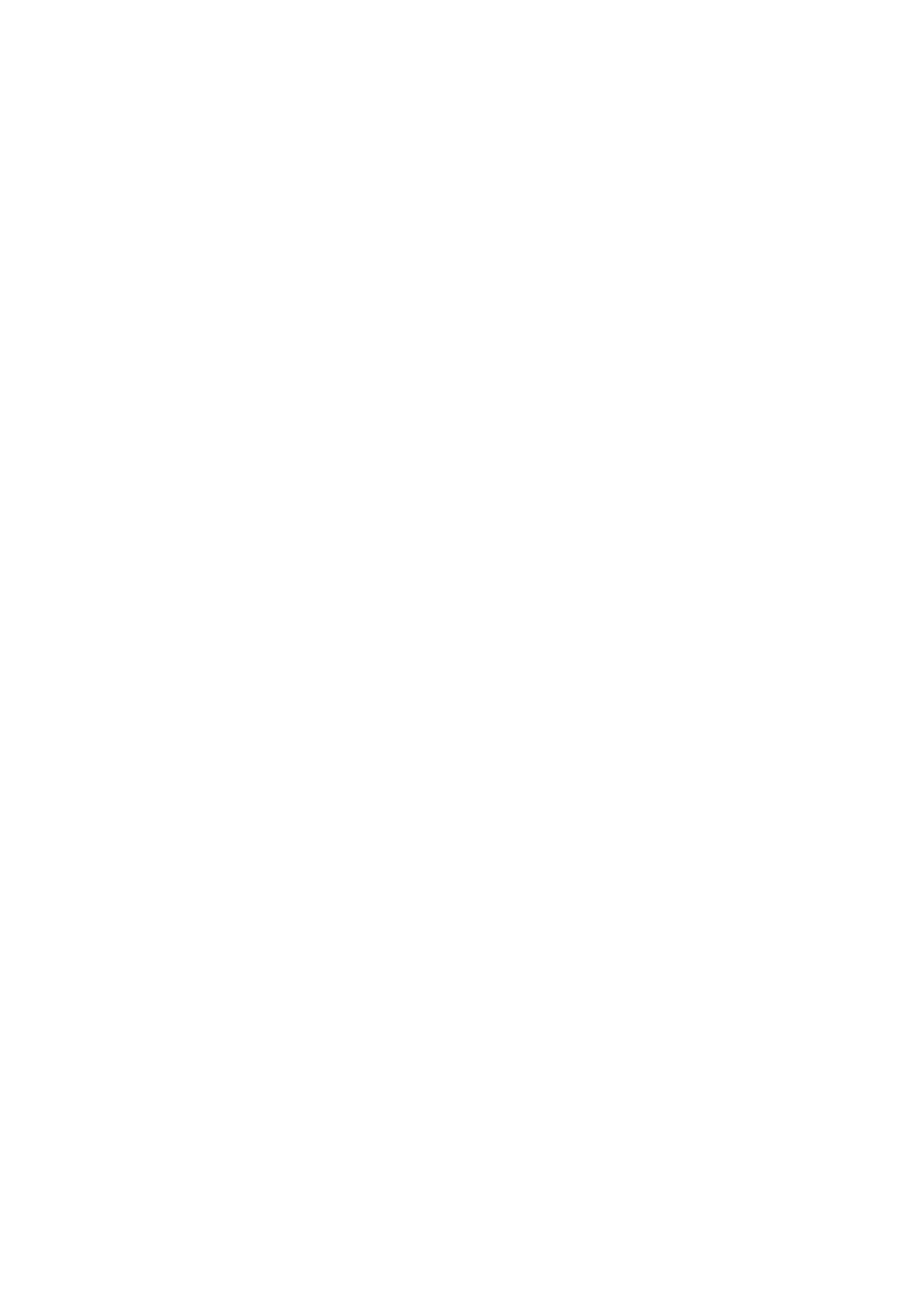
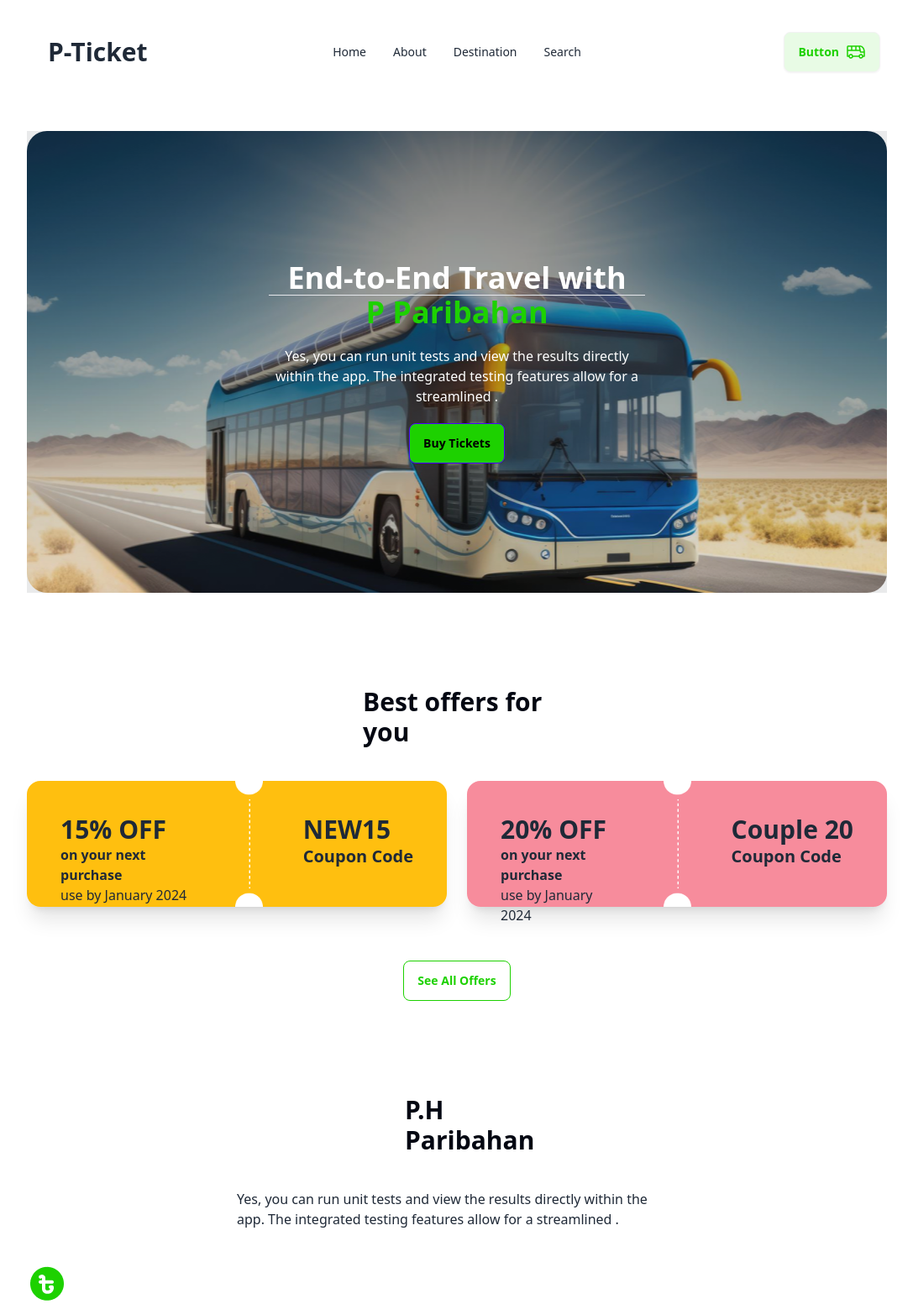
Before and after one commit to TinnyDatta/my-fifth-assignment, a plain HTML site: page index.html in a window 1280 px wide. Shown: the whole page at 84% size, without its empty margins (96-1183 px from the left). Before the commit the page ends 800 px from the top, so only its background shows below. Drawn offline with nearby package versions, Linux system fonts and the light colour scheme.

Commit message:
added navbar and two more section

```diff
--- a/index.html
+++ b/index.html
@@ -1,5 +1,5 @@
 <!DOCTYPE html>
-<html lang="en">
+<html lang="en" data-theme = "light">
 <head>
     <meta charset="UTF-8">
     <meta name="viewport" content="width=device-width, initial-scale=1.0">
@@ -10,10 +10,112 @@
 </head>
 <body>
     <header>
+      <!-- navbar -->
+     <nav class="px-4 py-7 lg:px-32">
+      <div class="navbar bg-base-100">
+        <div class="navbar-start">
+          <div class="dropdown">
+            <div tabindex="0" role="button" class="btn btn-ghost lg:hidden">
+              <svg xmlns="http://www.w3.org/2000/svg" class="h-5 w-5" fill="none" viewBox="0 0 24 24" stroke="currentColor"><path stroke-linecap="round" stroke-linejoin="round" stroke-width="2" d="M4 6h16M4 12h8m-8 6h16" /></svg>
+            </div>
+            <ul tabindex="0" class="menu menu-sm dropdown-content mt-3 z-[1] p-2 shadow bg-base-100 rounded-box w-52">
+              <li><a>Home</a></li>
+              <li><a>About</a></li>
+              <li><a>Destination</a></li>
+              <li><a>Search</a></li>
+            </ul>
+          </div>
+          <a class="btn btn-ghost font-extrabold text-3xl">P-Ticket</a>
+        </div>
+        <div class="navbar-center hidden lg:flex">
+          <ul class="menu menu-horizontal px-1">
+            <li><a>Home</a></li>
+              <li><a>About</a></li>
+              <li><a>Destination</a></li>
+              <li><a>Search</a></li>
+          </ul>
+        </div>
+        <div class="navbar-end">
 
+          <a class="btn bg-[#1dd1001a] text-[#1DD100]">Button <span><img src="images/bus-icon.png" alt=""></span></a>
+
+        </div>
+      </div>
+     </nav>
     </header>
     <main>
+        <!-- ------banner section--- -->
+        <section class="px-32 pt-8">
+          <div class="hero h-[550px] rounded-3xl" style="background-image: url(images/banner.png);">
+            <div class="hero-overlay bg-opacity-10"></div>
+            <div class="hero-content text-center text-neutral-content">
+              <div class="max-w-md">
+                <h1 class="mb-5 text-4xl font-bold text-white">End-to-End Travel with
+                  <hr>
+                  <span class="text-[#1DD100]">P Paribahan</span></h1>
+                <p class="mb-5 text-white">Yes, you can run unit tests and view the results directly within the app. The integrated testing features allow for a streamlined .</p>
+                <button class="btn btn-primary bg-[#1DD100]"><span class="text-black">Buy Tickets</span></button>
+              </div>
+            </div>
+          </div>
+        </section>
+        <!-- best offer section -->
+        <section class="px-32 pt-28">
+           <h1 class="text-3xl font-bold text-[#030712] pb-10 px-[400px]">Best offers for you</h1>
+           <div class="flex flex-row flex-1 gap-6">
+            <div class="card card-side w-[520px] h-[150px] shadow-xl">
+              <!-- 15% off -->
+              <div class="card-body p-0 flex flex-row flex-1 bg-[#FFBF0F] rounded-2xl">
+                <div class="flex-1 p-10">
+                  <h2 class="card-title font-[900] text-3xl">15% OFF</h2>
+                <p class="font-semibold">on your next purchase</p>
+                <p class="font-medium">use by January 2024</p>
+                </div>
+                <img class="" src="images/cupon-devider.png" alt="">
+                <div class="p-10">
+                  <h2 class="card-title font-bold text-3xl">NEW15</h2>
+                <p class="font-semibold text-xl" >Coupon Code</p>
+                </div>
+              </div>
 
+            </div>
+            <div class="card card-side w-[520px] h-[150px] shadow-xl">
+              <!-- 20% off -->
+              <div class="card-body p-0 flex flex-row flex-1 bg-[#F78C9C] rounded-2xl">
+                <div class="flex-1 p-10">
+                  <h2 class="card-title card-title font-[900] text-3xl">20% OFF</h2>
+                <p class="font-semibold">on your next purchase</p>
+                <p class="font-medium">use by January 2024</p>
+                </div>
+                <img class="" src="images/cupon-devider.png" alt="">
+                <div class="p-10">
+                  <h2 class="font-bold text-3xl"> Couple 20</h2>
+                <p class="font-semibold text-xl">Coupon Code</p>
+                </div>
+              </div>
+
+            </div>
+           </div>
+           <div class="text-center pt-16">
+            <button class="btn btn-outline text-[#1DD100]">See All Offers</button>
+           </div>
+        </section>
+        <!-- p.h paribahan section -->
+        <section class="px-32 pt-28">
+          <h1 class="text-3xl font-semibold text-[#030712] pb-10 px-[450px]">P.H Paribahan</h1>
+          <p class="px-[250px] pb-10">Yes, you can run unit tests and view the results directly within the app. The integrated testing features allow for a streamlined .</p>
+          <!-- main div -->
+          <div>
+            <!-- two more div -->
+            <div>
+
+            </div>
+            <!-- 550tk div -->
+            <div>
+            <img src="images/fare.png" alt="">
+            </div>
+          </div>
+        </section>
     </main>
 </body>
 </html>
```
